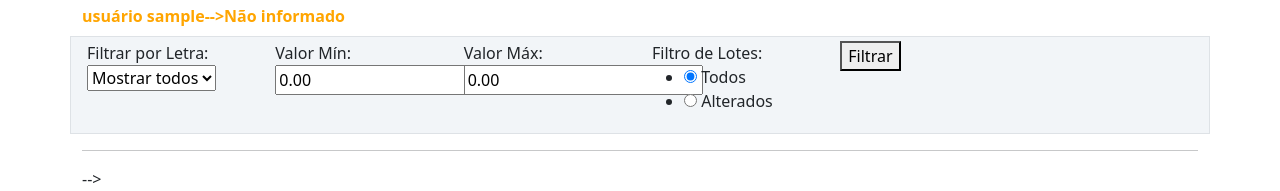
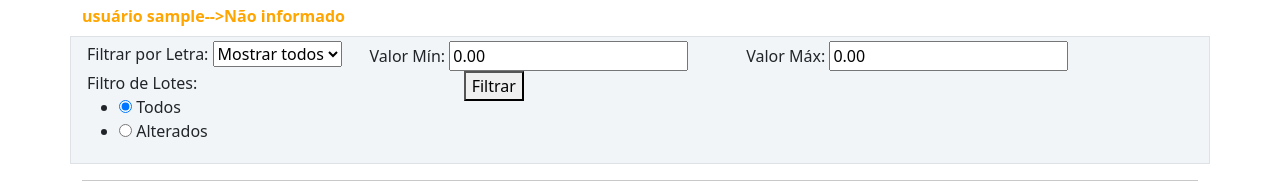
Before and after one commit to fbarrossampaio/venda_lotes, a Flask app: page / in a window 1280 px wide. Shown: the part 80-271 px from the top of the page. Run offline with Flask 3, Linux system fonts and the light colour scheme; the visitor is signed in with stand-in values (Sample User, id 1); data that the repository does not hold is empty; some libraries are stand-ins or nearby versions.

Commit message:
Update home.html

```diff
--- a/comunidadeimpressionadora/templates/home.html
+++ b/comunidadeimpressionadora/templates/home.html
@@ -39,20 +39,20 @@
         {{ form.hidden_tag() }}
         <!--        <div>-->
         <div class="row border mt-2 p-1 meupost">
-            <div class="col-12 col-sm-2">
-                {{ form.letra.label }}<br>
+            <div class="col-12 col-sm-3">
+                {{ form.letra.label }}
                 {{ form.letra() }}
             </div>
-            <div class="col-12 col-sm-2">
-                {{ form.valor_minimo.label }}<br>
+            <div class="col-12 col-sm-4">
+                {{ form.valor_minimo.label }}
                 {{ form.valor_minimo() }}
             </div>
-            <div class="col-12 col-sm-2">
-                {{ form.valor_maximo.label }}<br>
+            <div class="col-12 col-sm-4">
+                {{ form.valor_maximo.label }}
                 {{ form.valor_maximo() }}
             </div>
-            <div class="col-12 col-sm-2">
-                {{ form.ordem.label }}<br>
+            <div class="col-12 col-sm-4">
+                {{ form.ordem.label }}
                 {{ form.ordem() }}
             </div>
             <div class="col-12 col-sm-2">
```
